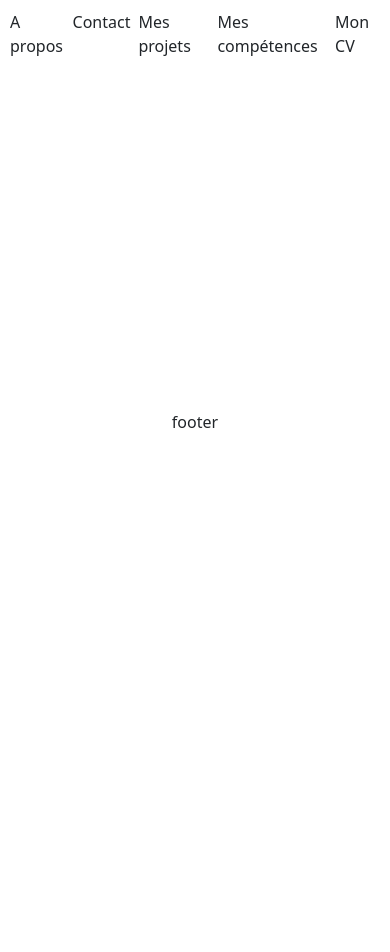
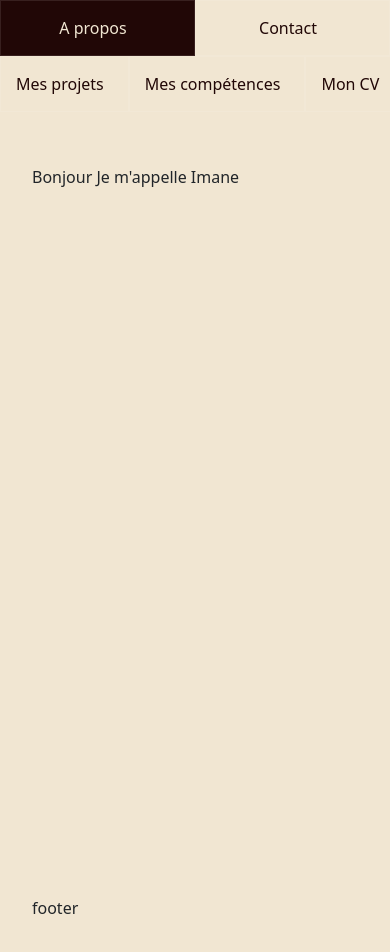
Before and after one commit to ImaneZ21/portfolio-imane, a React (Vite) app: page / in a window 390 px wide. Before the commit the page ends 844 px from the top, so only its background shows below. Built offline with nearby package versions, Linux system fonts and the light colour scheme.

Commit message:
Add header mobile

```diff
--- /dev/null
+++ b/components/About/About.jsx
@@ -0,0 +1,11 @@
+import "./About.scss";
+
+function About() {
+  return (
+    <div className="about d-flex">
+      <p>Bonjour Je m'appelle Imane</p>
+    </div>
+  );
+}
+
+export default About;
--- /dev/null
+++ b/components/About/About.scss
@@ -0,0 +1,3 @@
+.about {
+    margin-top: 10%;
+}
--- a/components/Header/Header.jsx
+++ b/components/Header/Header.jsx
@@ -1,14 +1,18 @@
-import './Header.scss'
+import "./Header.scss";
 
 function Header() {
   return (
     <nav>
       <div className="header d-flex">
-        <p class="me-2">A propos</p>
-        <p class="me-2">Contact</p>
-        <p class="me-2">Mes projets</p>
-        <p class="me-2">Mes compétences</p>
-        <p class="me-2">Mon CV</p>
+        <div className="header-top d-flex">
+          <a class="pe-4">A propos</a>
+          <a class="pe-4">Contact</a>
+        </div>
+        <div className="header-bottom d-flex">
+          <a class="pe-4 header-bottom-sub">Mes projets</a>
+          <a class="pe-4 header-bottom-sub">Mes compétences</a>
+          <a class="pe-4 header-bottom-sub">Mon CV</a>
+        </div>
       </div>
     </nav>
   );
--- a/components/Header/Header.scss
+++ b/components/Header/Header.scss
@@ -1,12 +1,50 @@
 .header {
     position: fixed;
+    // height: 100px;
     top: 10px;
+    width: 100%;
+    // z-index: 1000;
+
+    .header-top a,
+    .header-bottom a{
+        text-decoration: none;
+        color: #210706;
+    }
 }
 
 @media screen and (max-width: 768px) {
     .header {
-        position: fixed;
-        top: 10px;
-        left: 10px;
+        flex-direction: column;
+        left: 0px;
+        top: 0px;
+
+        .header-top,
+        .header-bottom {
+            height: 100%;
+            padding: 0;
+
+
+            &.header-top a, &.header-bottom a {
+                transition: all 0.3s ease;
+                border: 1px solid transparent;
+                width: 100%;
+                text-align: center;
+                padding: 15px;
+                white-space: nowrap;
+                border: 1px solid rgba(255,255,255,0.1);
+            }
+
+            &.header-top a:hover {
+                padding: 15px;
+                color: #F1E6D2;
+                background-color: #210706;
+            }
+
+            &.header-bottom a:hover {
+                padding: 15px;
+                color: #F1E6D2;
+                background-color: #210706;
+            }
+        }
     }
 }
--- a/src/App.css
+++ b/src/App.css
@@ -1,7 +1,16 @@
 #root {
-  max-width: 1280px;
+  width: 100%;
+  min-height: 100%;
   margin: 0 auto;
   padding: 2rem;
   display: flex;
   flex-direction: column;
+  font-family: system-ui, -apple-system, BlinkMacSystemFont, 'Segoe UI', Roboto, Oxygen, Ubuntu, Cantarell, 'Open Sans', 'Helvetica Neue', sans-serif;
+  background-color: #F1E6D2;
 }
+
+main {
+  margin-top: 100px;
+  width: 100%;
+  min-height: calc(100vh - 80px); /* optionnel : occuper tout l’écran restant */
+}
--- a/src/App.jsx
+++ b/src/App.jsx
@@ -1,15 +1,21 @@
-import './App.css'
-import 'bootstrap/dist/css/bootstrap.min.css'
-import Header from "../components/Header/Header.jsx"
+import "./App.css";
+import "bootstrap/dist/css/bootstrap.min.css";
+import Header from "../components/Header/Header.jsx";
 import Footer from "../components/Footer/Footer.jsx";
+import About from "../components/About/About.jsx";
 
 function App() {
   return (
     <>
-      <Header />
+      <header>
+        <Header />
+      </header>
+      <main>
+        <About />
+      </main>
       <Footer />
     </>
-  )
+  );
 }
 
-export default App
+export default App;
```
